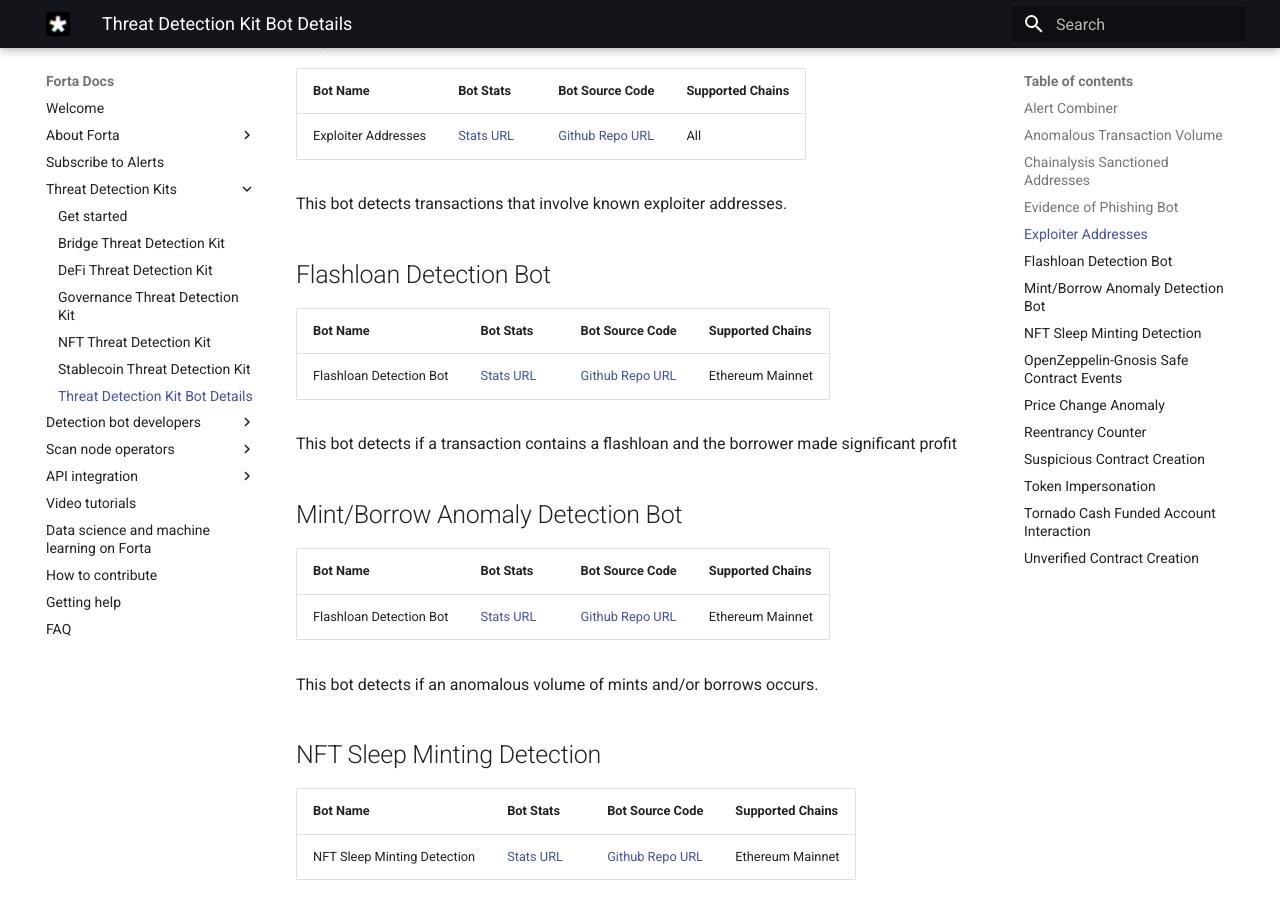
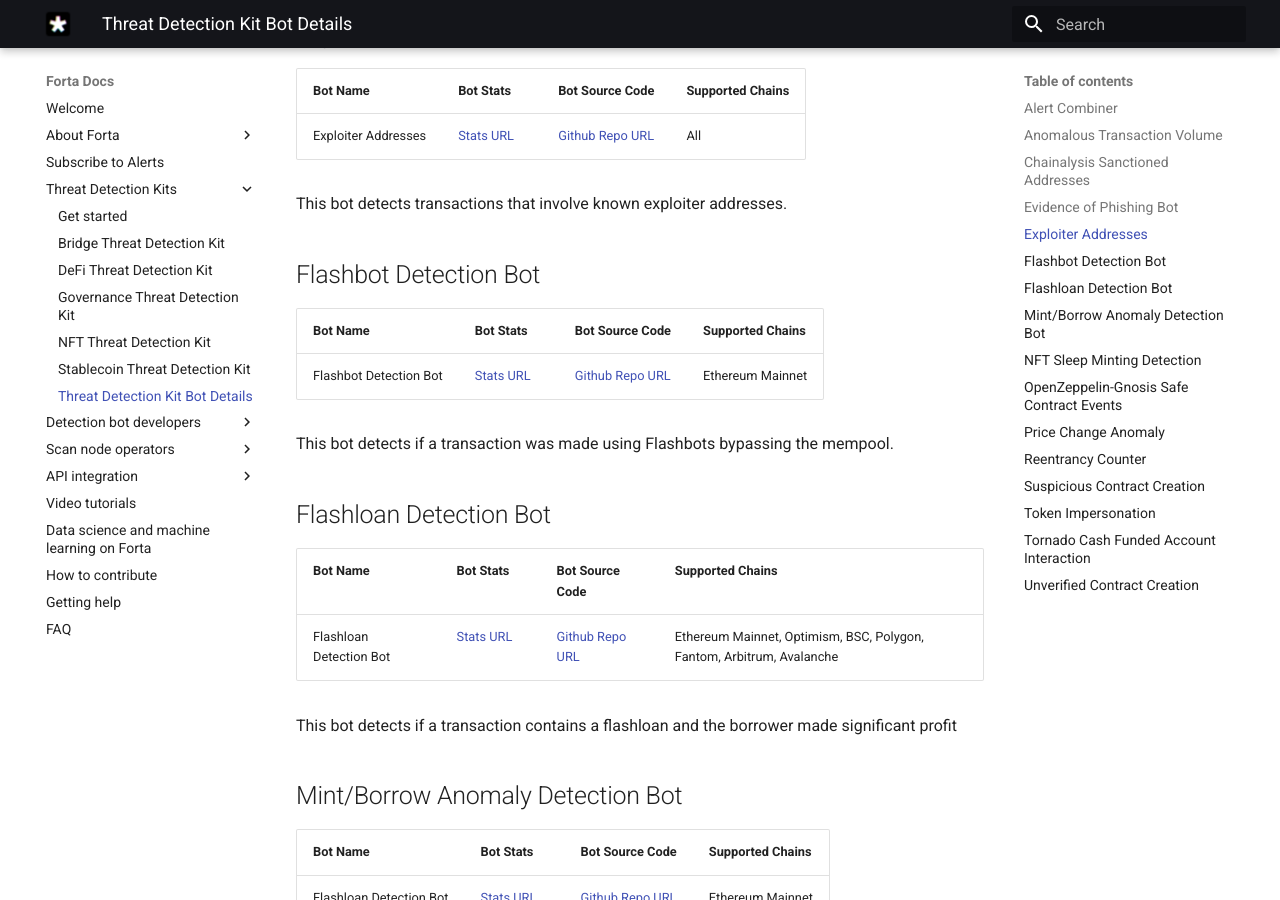
Before and after one commit to forta-network/docs, an MkDocs documentation site: the page built from docs/starter-kit-bot-details.md, in a window 1280 px wide and 900 px high, scrolled down 1494 px. Built offline with MkDocs 1.6.1 and Material for MkDocs 9.7.7, drawn with Linux system fonts in a browser that asks for light colours.

Commit message:
updated with new bots

```diff
--- a/docs/starter-kit-bot-details.md
+++ b/docs/starter-kit-bot-details.md
@@ -48,11 +48,19 @@
 
 This bot detects transactions that involve known exploiter addresses.
 
+## Flashbot Detection Bot
+
+| Bot Name | Bot Stats | Bot Source Code  | Supported Chains |
+|----------|-----------|------------------|------------------|
+| Flashbot Detection Bot | [Stats URL](https://explorer.forta.network/agent/0xbc06a40c341aa1acc139c900fd1b7e3999d71b80c13a9dd50a369d8f923757f5){:target="_blank"} | [Github Repo URL](https://github.com/LimeChain/forta-starter-kits/tree/main/flashbot-attack){:target="_blank"} | Ethereum Mainnet |
+
+This bot detects if a transaction was made using Flashbots bypassing the mempool.
+
 ## Flashloan Detection Bot
 
 | Bot Name | Bot Stats | Bot Source Code  | Supported Chains |
 |----------|-----------|------------------|------------------|
-| Flashloan Detection Bot | [Stats URL](https://explorer.forta.network/agent/0x55636f5577694c83b84b0687eb77863850c50bd9f6072686c8463a0cbc5566e0){:target="_blank"} | [Github Repo URL](https://github.com/LimeChain/forta-starter-kits/tree/main/flashloan-detector){:target="_blank"} | Ethereum Mainnet |
+| Flashloan Detection Bot | [Stats URL](https://explorer.forta.network/agent/0x55636f5577694c83b84b0687eb77863850c50bd9f6072686c8463a0cbc5566e0){:target="_blank"} | [Github Repo URL](https://github.com/LimeChain/forta-starter-kits/tree/main/flashloan-detector){:target="_blank"} | Ethereum Mainnet, Optimism, BSC, Polygon, Fantom, Arbitrum, Avalanche |
 
 This bot detects if a transaction contains a flashloan and the borrower made significant profit
 
```
Also changed, not shown: docs/bridge-starter-kit.md (+2 -2 lines), docs/defi-starter-kit.md (+1 -1 lines), docs/governance-starter-kit.md (+3 -3 lines), docs/stablecoin-starter-kit.md (+1 -1 lines).
